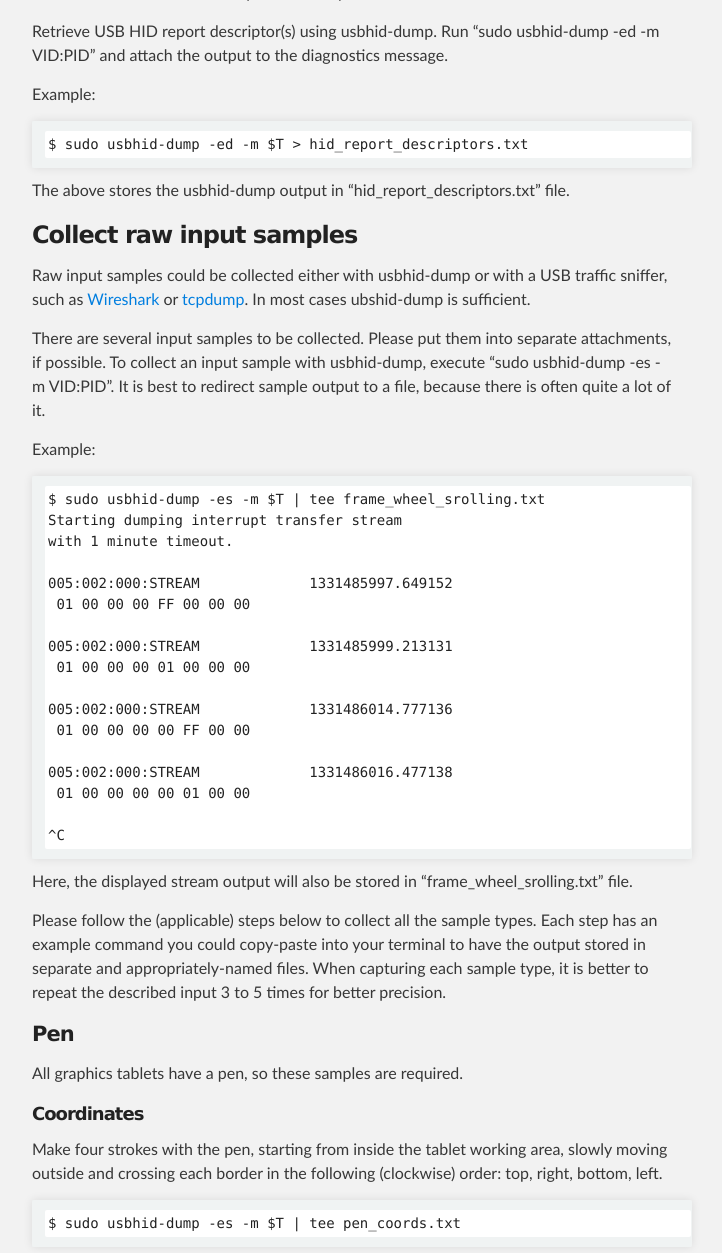
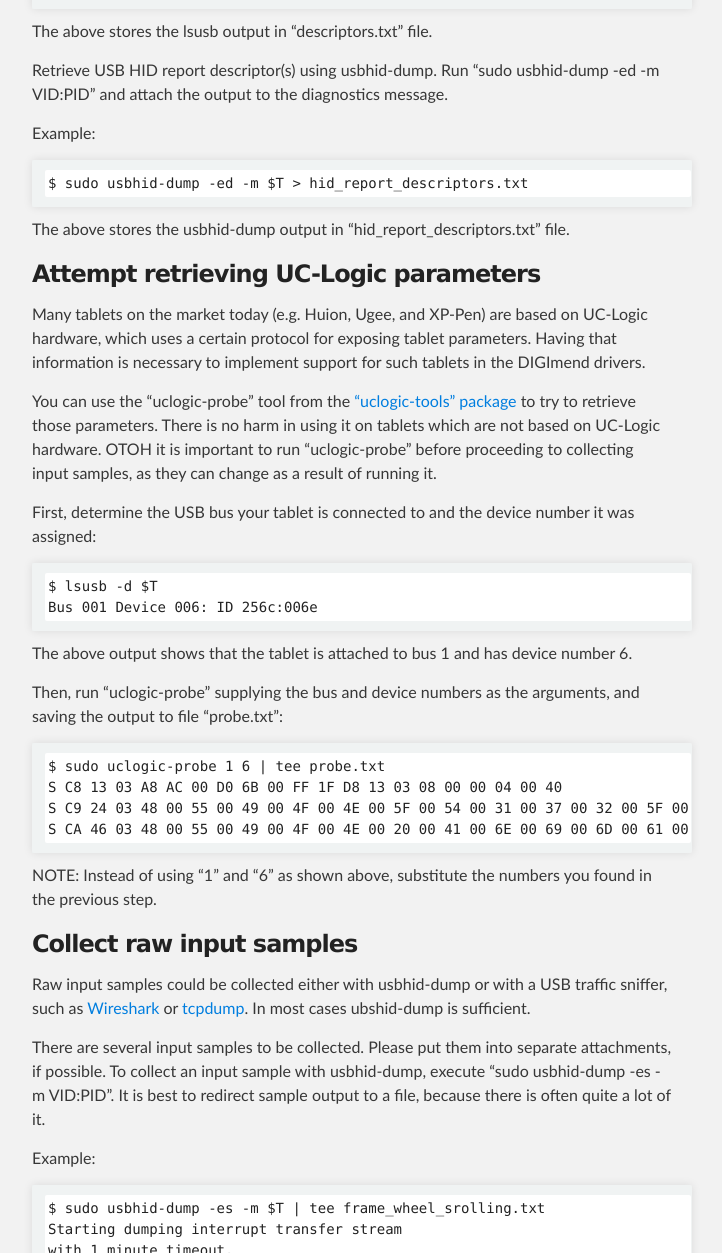
Before and after one commit to DIGImend/digimend.github.io, a Jekyll site: the page built from support/howto/trbl/diagnostics/index.md, in a window 1280 px wide and 1400 px high, scrolled down 1650 px, cut to the strip 0-1253 px from the top of the window. Shown: the whole strip, without its empty margins (288-1010 px from the left). Built offline with Jekyll 4.4.1, drawn with Linux system fonts in a browser that asks for light colours; some of the changed text lies outside the part shown.

Commit message:
diagnostics: Add uclogic-probe step

```diff
--- a/support/howto/trbl/diagnostics/index.md
+++ b/support/howto/trbl/diagnostics/index.md
@@ -17,6 +17,9 @@ driver, which will stop your terminal from receiving the input.
 
 You will need "lsusb" and "usbhid-dump" utilities which are both
 included into "usbutils" package, available in most distributions.
+
+You will also need the "uclogic-probe" utility, which is a part of the
+["uclogic-tools" package](https://github.com/DIGImend/uclogic-tools).
 
 Identify original model
 -----------------------
@@ -78,6 +81,41 @@ Example:
 
 The above stores the usbhid-dump output in
 "hid\_report\_descriptors.txt" file.
+
+Attempt retrieving UC-Logic parameters
+--------------------------------------
+
+Many tablets on the market today (e.g. Huion, Ugee, and XP-Pen) are based on
+UC-Logic hardware, which uses a certain protocol for exposing tablet
+parameters. Having that information is necessary to implement support for
+such tablets in the DIGImend drivers.
+
+You can use the "uclogic-probe" tool from the ["uclogic-tools"
+package](https://github.com/DIGImend/uclogic-tools) to try to retrieve those
+parameters. There is no harm in using it on tablets which are not based on
+UC-Logic hardware. OTOH it is important to run "uclogic-probe" before
+proceeding to collecting input samples, as they can change as a result of
+running it.
+
+First, determine the USB bus your tablet is connected to and the device
+number it was assigned:
+
+    $ lsusb -d $T
+    Bus 001 Device 006: ID 256c:006e
+
+The above output shows that the tablet is attached to bus 1 and has device
+number 6.
+
+Then, run "uclogic-probe" supplying the bus and device numbers as
+the arguments, and saving the output to file "probe.txt":
+
+    $ sudo uclogic-probe 1 6 | tee probe.txt
+    S C8 13 03 A8 AC 00 D0 6B 00 FF 1F D8 13 03 08 00 00 04 00 40
+    S C9 24 03 48 00 55 00 49 00 4F 00 4E 00 5F 00 54 00 31 00 37 00 32 00 5F 00 31 00 38 00 30 00 36 00 30 00 34 00
+    S CA 46 03 48 00 55 00 49 00 4F 00 4E 00 20 00 41 00 6E 00 69 00 6D 00 61 00 74 00 69 00 6F 00 6E 00 20 00 54 00 65 00 63 00 68 00 6E 00 6F 00 6C 00 6F 00 67 00 79 00 20 00 43 00 6F 00 2E 00 2C 00 6C 00 74 00 64 00
+
+NOTE: Instead of using "1" and "6" as shown above, substitute the numbers you
+found in the previous step.
 
 Collect raw input samples
 -------------------------
```
